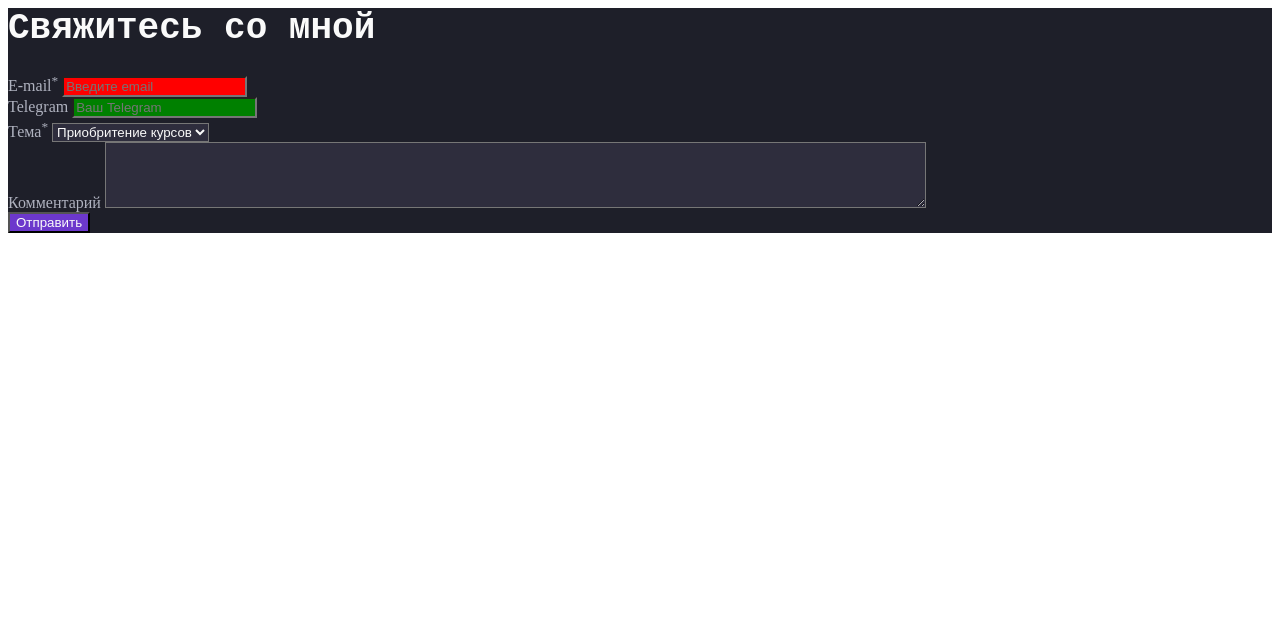
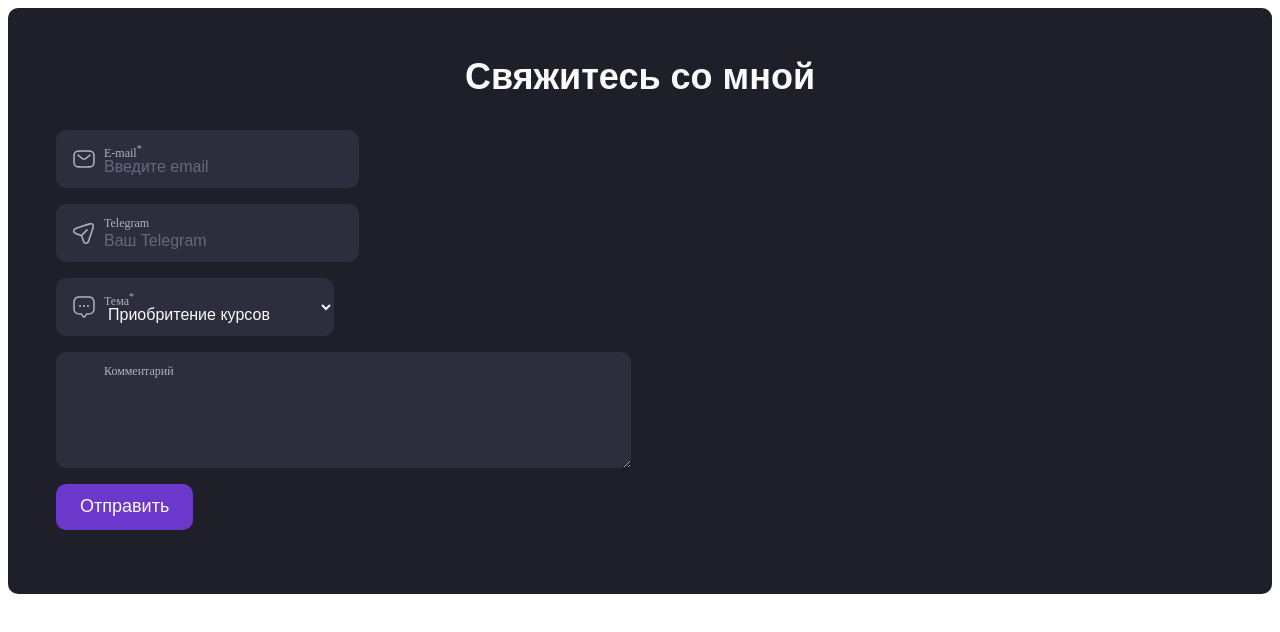
Before and after one commit to aleoshka/f, a plain HTML site: page 2 - PurpleForm/index.html in a window 1280 px wide. Drawn offline with Linux system fonts and the light colour scheme.

Commit message:
position

```diff
--- a/2 - PurpleForm/index.html
+++ b/2 - PurpleForm/index.html
@@ -16,15 +16,18 @@
     <main>
         <h1>Свяжитесь со мной</h1>
         <form action="#" method="get">
-            <div>
+            <div class="field">
+                <img src="./images/message.svg" alt="иконка сообщения">
                 <label for="email">E-mail<sup>*</sup></label>
                 <input type="email" name="email" id="email" placeholder="Введите email" required>
             </div>
-            <div>
-                <label for="email">Telegram</label>
+            <div class="field">
+                <img src="./images/telegram.svg" alt="иконка телеграма">
+                <label for="telegram">Telegram</label>
                 <input type="text" name="telegram" id="telegram" placeholder="Ваш Telegram">
             </div>
-            <div>
+            <div class="field">
+                <img src="./images/topic.svg" alt="иконка темы">
                 <label for="topic">Тема<sup>*</sup></label>
                 <select name="topic" id="topic" required>
                     <option value="1">Приобритение курсов</option>
@@ -32,9 +35,9 @@
                     <option value="3">Возврат курса</option>
                 </select>
             </div>
-            <div>
+            <div class="field">
                 <label for="comment">Комментарий</label>
-                <textarea name="comment" id="comment" cols="100" rows="4"></textarea>
+                <textarea name="comment" id="comment" cols="50" rows="4"></textarea>
             </div>
             <button>Отправить</button>
         </form>
--- a/2 - PurpleForm/styles/style.css
+++ b/2 - PurpleForm/styles/style.css
@@ -1,12 +1,16 @@
 main {
     background-color: #1E1F29;
+    border-radius: 10px;
+    padding: 48px;
 }
 
 h1 {
     color: #FAFAFA;
     font-size: 36px;
-    font-weight: bold;
-    font-family: 'Fira Sans', monospace;
+    font-weight: 700;
+    font-family: sans-serif;
+    text-align: center;
+    margin: 0 0 32px;
 }
 
 input,
@@ -14,24 +18,63 @@ select,
 textarea {
     color: #FAFAFA;
     background-color: #2E2D3D;
-}
-
-input:invalid {
-    background-color: red;
-}
-
-input:valid {
-    background-color: green;
+    font-weight: 400;
+    font-size: 16px;
+    line-height: 120%;
+    font-family: sans-serif;
+    padding: 27px 48px 12px;
+    border: none;
+    border-radius: 10px;
 }
 
 label {
+    position: absolute;
+    top: 12px;
+    left: 48px;
+    font-weight: 400;
+    font-size: 12px;
+    line-height: 120%;
     color: #AFB2BF;
 }
 
 button {
     color: #FAFAFA;
     background-color: #6C38CC;
+    border: none;
+    border-radius: 10px;
+    padding: 12px 24px;
+    font-weight: 400;
+    font-size: 18px;
+    line-height: 120%;
+    text-align: center;
+
 }
+
+.field {
+    margin-bottom: 16px;
+    position: relative;
+}
+
+.field img {
+    position: absolute;
+    top: 17px;
+    left: 16px;
+}
+
+input::placeholder,
+select::placeholder,
+textarea::placeholder {
+    color: #66687f;
+    font-size: 16px;
+}
+
+/* input:invalid {
+    background-color: red;
+}
+
+input:valid {
+    background-color: green;
+} */
 
 /* input[type="email"] {
     background-color: red;
```
Also changed, not shown: drafts/demo.html (+29 -2 lines), drafts/style.css (added, +62 -0 lines), 2 - PurpleForm/images/message.svg (added), 2 - PurpleForm/images/telegram.svg (added), 2 - PurpleForm/images/topic.svg (added).
